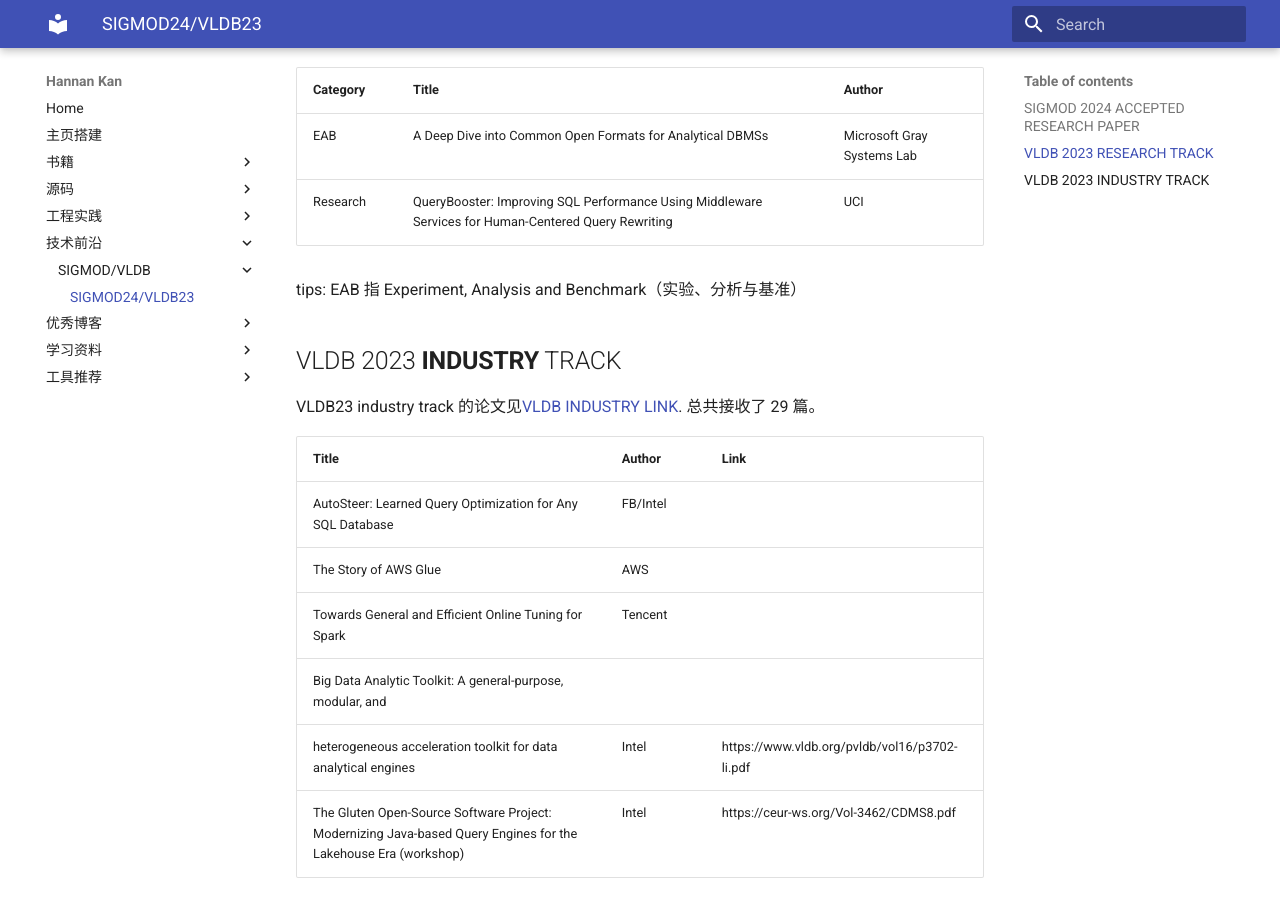
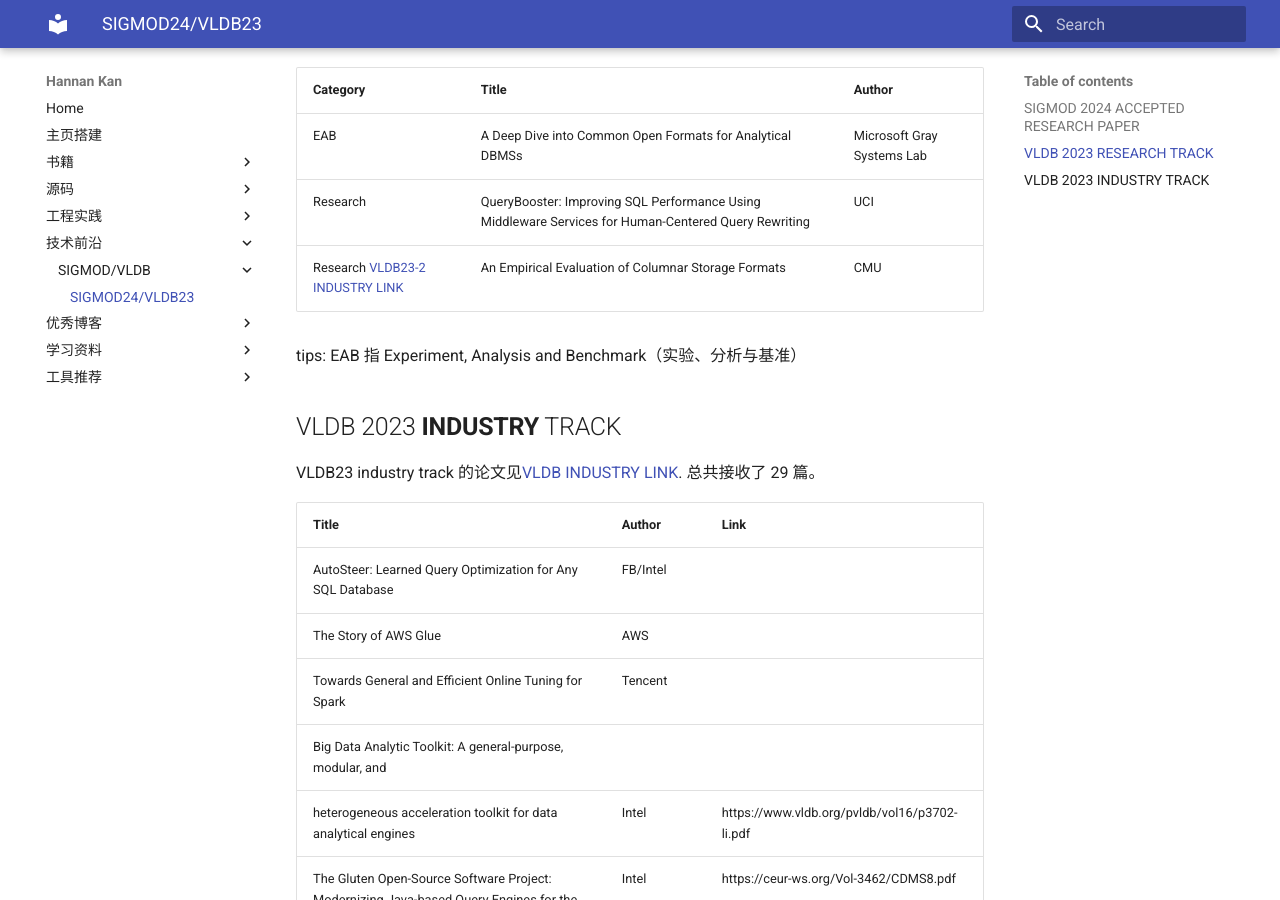
Before and after one commit to HannanKan/homepage, an MkDocs documentation site: the page built from docs/research_related/sigmod24_vldb23.md, in a window 1280 px wide and 900 px high, scrolled down 740 px. Built offline with MkDocs 1.6.1 and Material for MkDocs 9.7.7, drawn with Linux system fonts in a browser that asks for light colours; comment, search, counter and statistics services are not loaded.

Commit message:
新增 vldb23 一篇文章: andy 团队测试parquet/orc 格式性能

```diff
--- a/docs/research_related/sigmod24_vldb23.md
+++ b/docs/research_related/sigmod24_vldb23.md
@@ -23,6 +23,7 @@
 | -------- | -------- |  -------- |
 |EAB|A Deep Dive into Common Open Formats for Analytical DBMSs|Microsoft Gray Systems Lab|
 |Research|QueryBooster: Improving SQL Performance Using Middleware Services for Human-Centered Query Rewriting| UCI |
+|Research [VLDB23-2 INDUSTRY LINK]|An Empirical Evaluation of Columnar Storage Formats| CMU|
 
 tips: EAB 指 Experiment, Analysis and Benchmark（实验、分析与基准）
 
@@ -47,4 +48,5 @@
 
 [SIGMOD24 LINK]: https://2024.sigmod.org/sigmod-list.html
 [VLDB RESEARCH LINK]: https://vldb.org/2023/?papers-research
+[VLDB23-2 INDUSTRY LINK]: https://www.vldb.org/pvldb/vol17/FrontMatterVol17No2.pdf
 [VLDB INDUSTRY LINK]: https://vldb.org/2023/?papers-industrial
```
